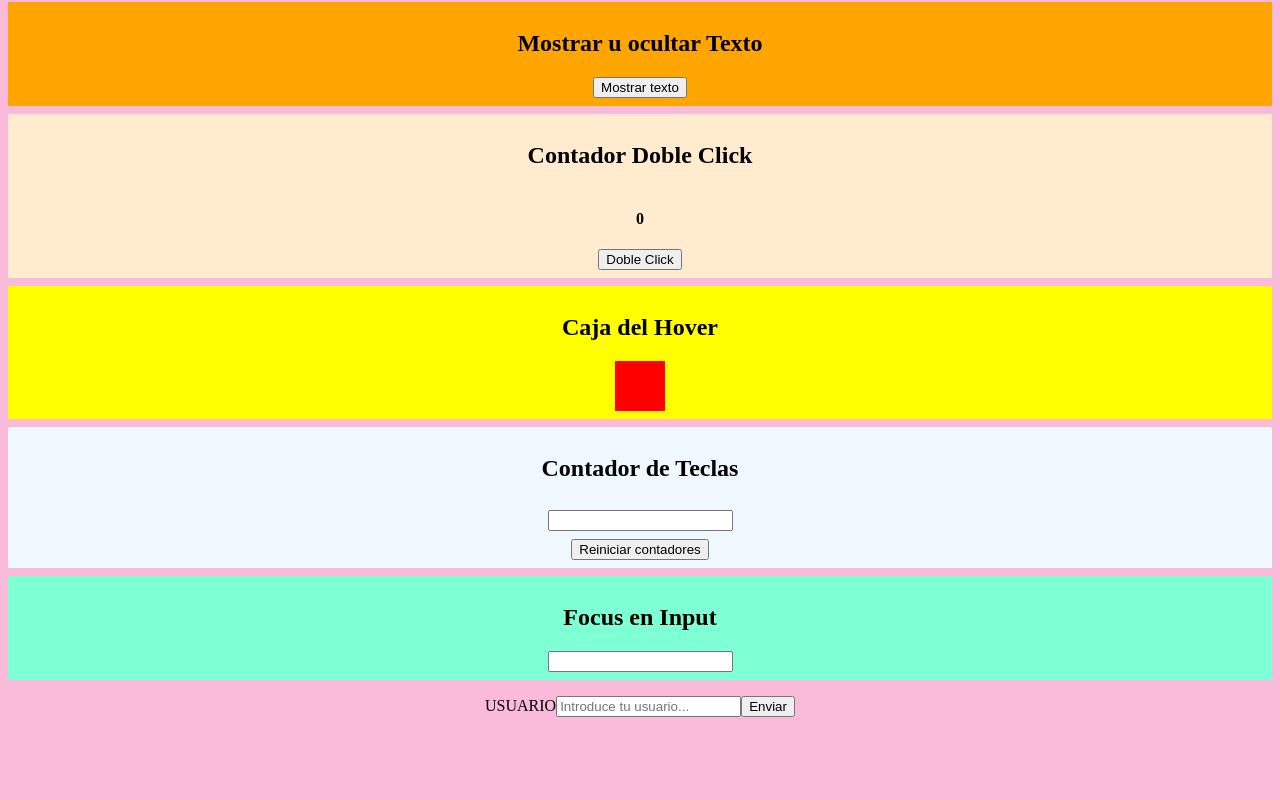
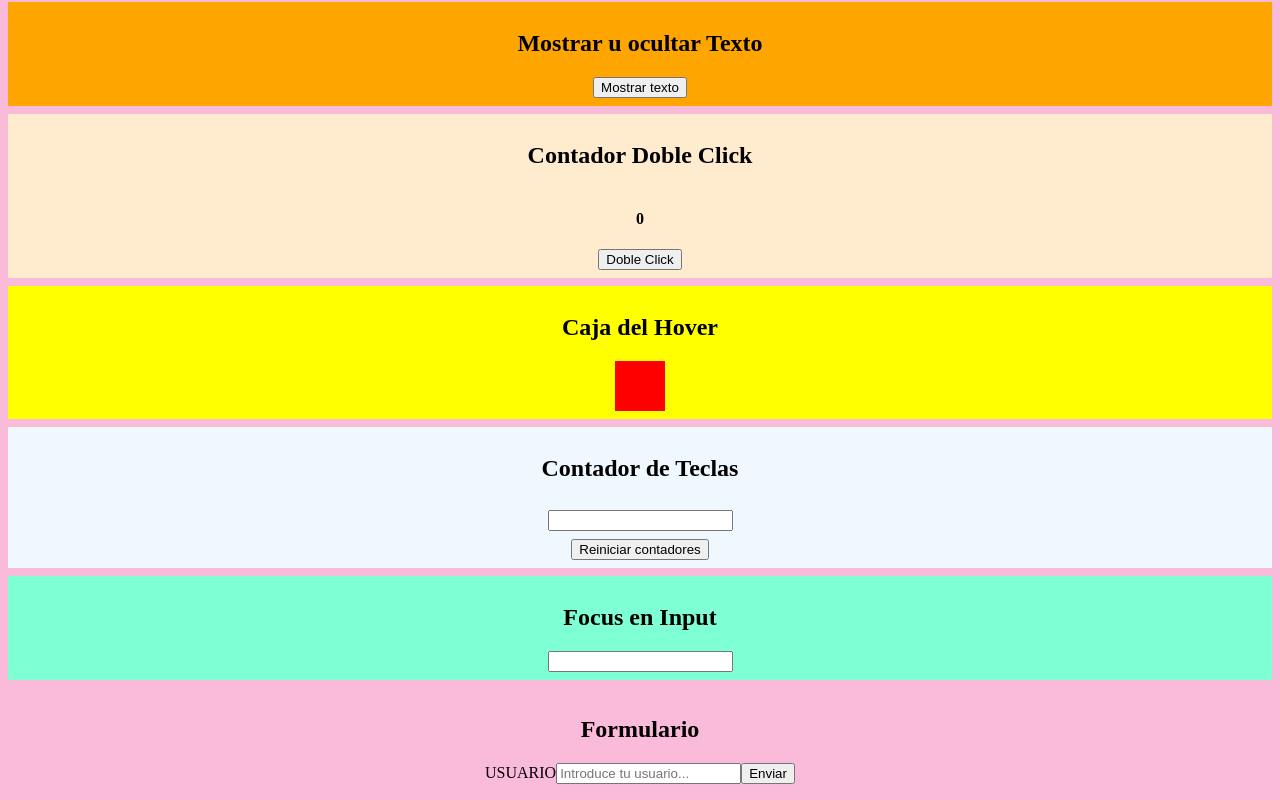
Before and after one commit to javier-ibanez-vizuete/react-events, a React (Vite) app: page / in a window 1280 px wide. Shown: the part 581-1381 px from the top of the page. Before the commit the page ends 1314 px from the top, so only its background shows below. Built offline with nearby package versions, Linux system fonts and the light colour scheme.

Commit message:
feat(app): add a title for last exercise (Formulario)

```diff
--- a/src/components/AlertForm/AlertForm.jsx
+++ b/src/components/AlertForm/AlertForm.jsx
@@ -14,6 +14,7 @@ export const AlertForm = () => {
 
 	return (
 		<div className="alert-form-container">
+            <h2>Formulario</h2>
 			<form action="#" method="get" onSubmit={onFormSubmit}>
 				<label htmlFor="input-alert-form">USUARIO</label>
 				<input
```
